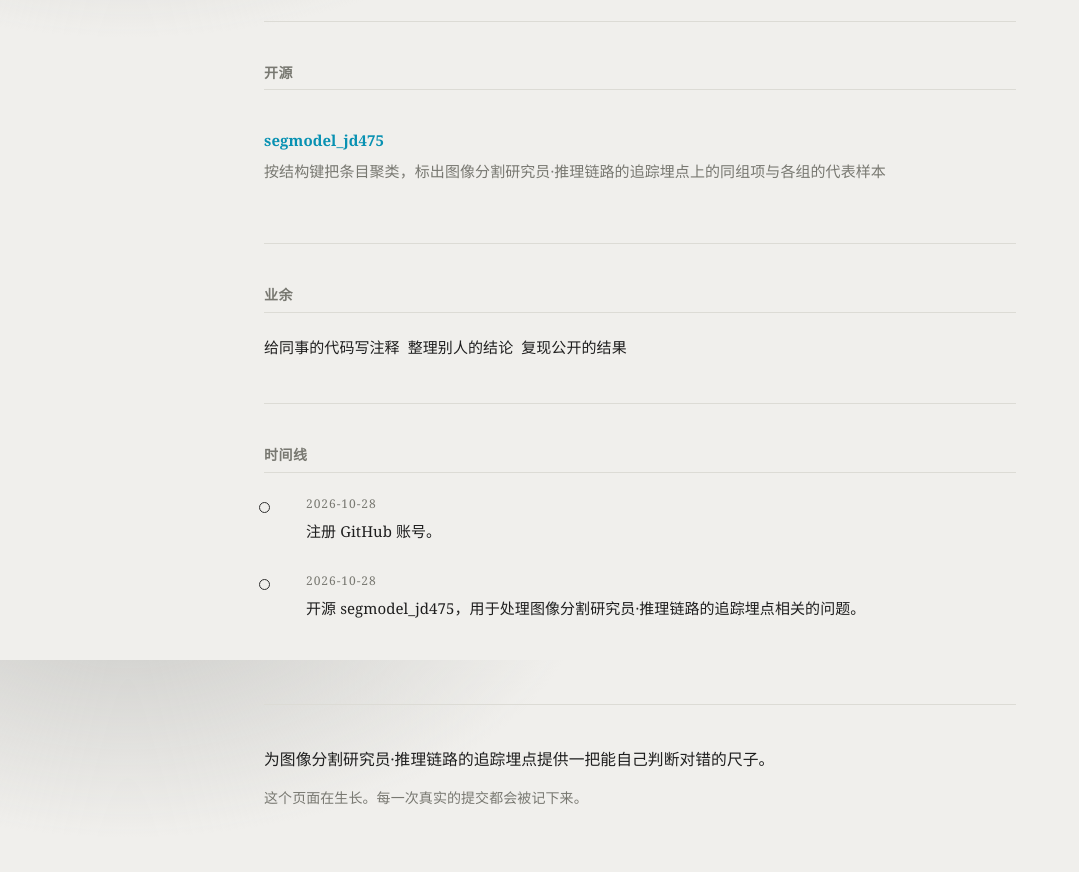
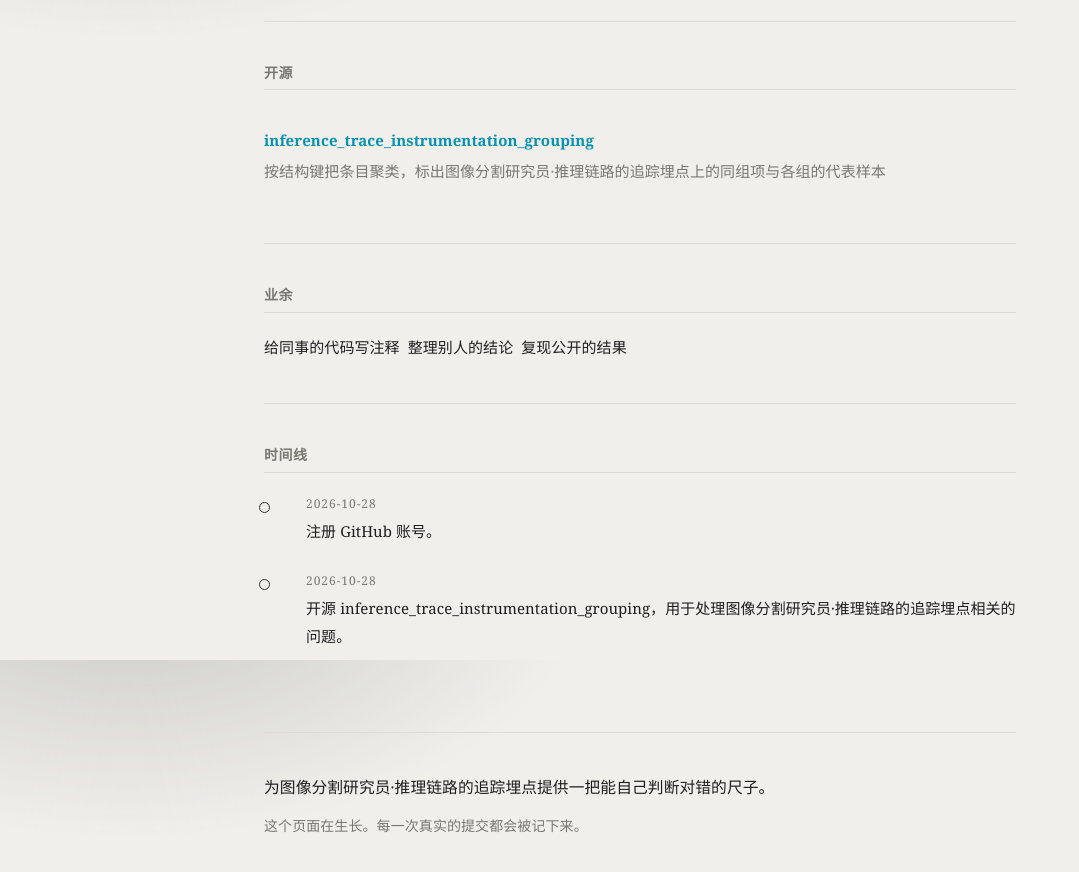
Before and after one commit to fedebanks7/fedebanks7.github.io, a plain HTML site: page index.html in a window 1280 px wide. Shown: the part 940-1812 px from the top of the page, without its empty margins (0-1079 px from the left). Drawn offline with Linux system fonts and the light colour scheme.

Commit message:
chore: 同步仓库改名后的链接

```diff
--- a/index.html
+++ b/index.html
@@ -102,7 +102,7 @@
 <section id="work">
   <h2>开源</h2>
   <ul class="repos">
-    <li><div class="name"><a href="https://github.com/fedebanks7/segmodel_jd475" rel="noopener">segmodel_jd475</a></div>
+    <li><div class="name"><a href="https://github.com/fedebanks7/inference_trace_instrumentation_grouping" rel="noopener">inference_trace_instrumentation_grouping</a></div>
       <div class="desc">按结构键把条目聚类，标出图像分割研究员·推理链路的追踪埋点上的同组项与各组的代表样本</div>
     </li>
   </ul>
@@ -126,7 +126,7 @@
     </li>
     <li>
       <span class="when">2026-10-28</span>
-      开源 segmodel_jd475，用于处理图像分割研究员·推理链路的追踪埋点相关的问题。
+      开源 inference_trace_instrumentation_grouping，用于处理图像分割研究员·推理链路的追踪埋点相关的问题。
     </li>
   </ol>
 </section>
```
